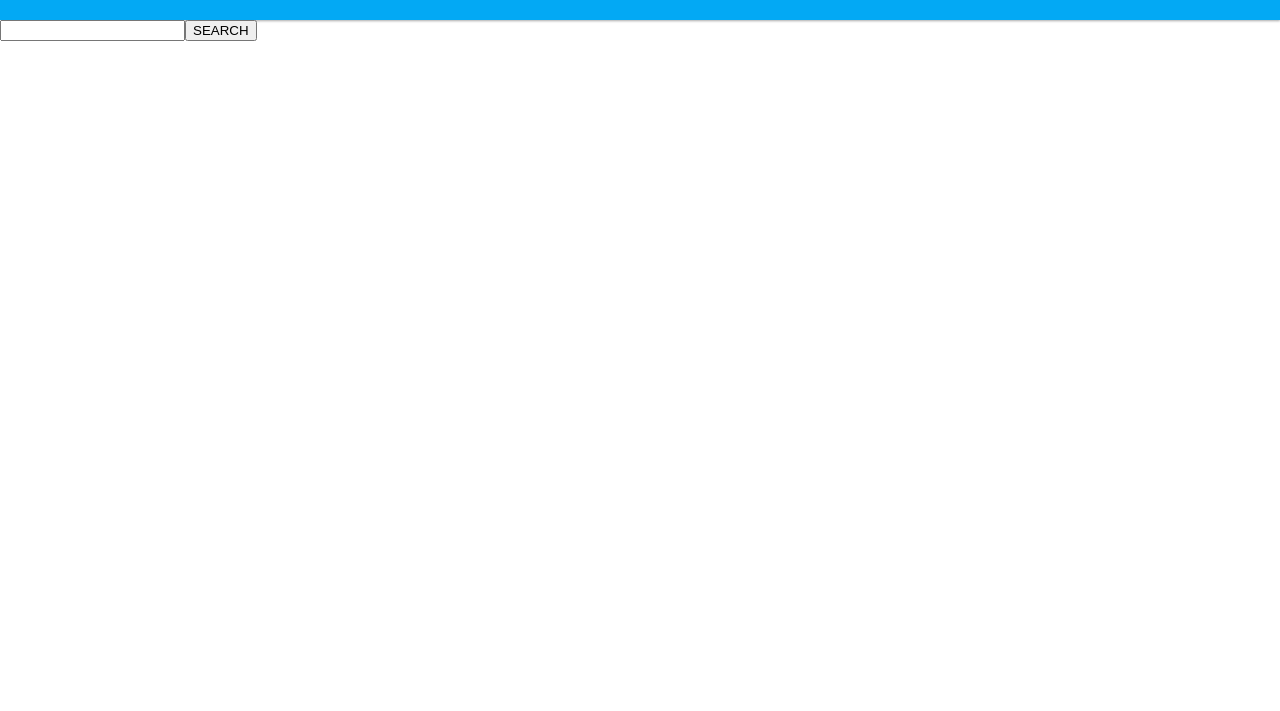
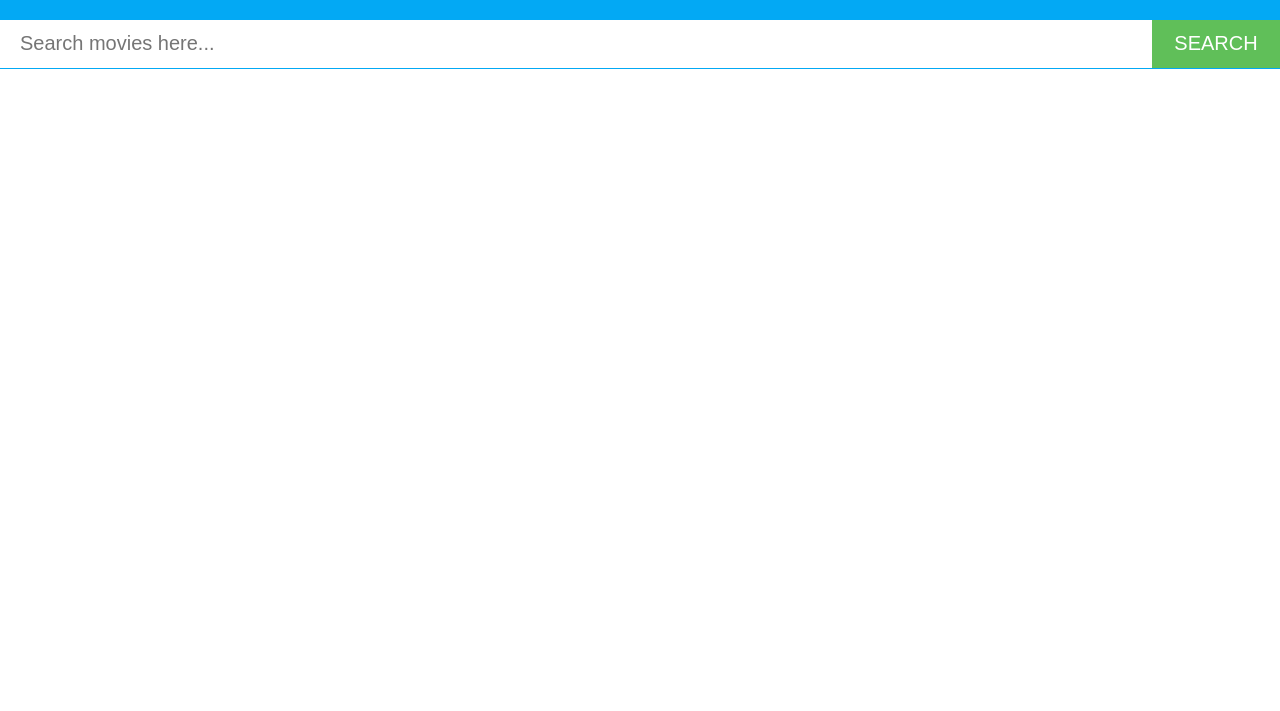
Before and after one commit to mazikwyry/movie-db-browser, a website built with webpack: page index.html in a window 1280 px wide. Shown: the part 89-800 px from the top of the page. Built offline with nearby package versions, Linux system fonts and the light colour scheme.

Commit message:
Some styling (just to make it usable)

```diff
--- a/css/styles.css
+++ b/css/styles.css
@@ -1,3 +1,4 @@
+
 body {
     font-family: 'Roboto', 'Sans Serif';
     font-size: 16px;
@@ -8,5 +9,52 @@ body {
 header {
     background-color: #03A9F4;
     padding: 14px;
-    box-shadow: 0 1px 3px rgba(0,0,0,0.12), 0 1px 2px rgba(0,0,0,0.24);
+    color: #fff;
 }
+
+
+form{
+  width: 100%;
+}
+
+form input{
+  box-sizing: border-box;
+  border:0;
+  padding: 0 20px;
+  display: inline-block;
+  width: 90%;
+  height: 49px;
+  border-bottom: 1px solid #03A9F4;
+  font-size: 20px;
+
+}
+
+form button{
+  border: 0;
+  box-sizing: border-box;
+  background: #60bf59;
+  color: #fff;
+  display: inline-block;
+  width: 10%;
+  font-size: 20px;
+  height: 49px;
+  border-bottom: 1px solid #03A9F4;
+}
+
+
+.movie_list{
+  padding: 20px;
+}
+
+.movie_list li{
+  margin-bottom: 5px;
+}
+
+.pagination{
+  margin: 20px auto;
+  text-align: center;
+}
+
+.pagination button{
+  margin: 0 5px;
+}
--- a/index.html
+++ b/index.html
@@ -9,8 +9,8 @@
   <header>
     <h1>Movie DB</h1>
   </header>
-  <from action='#' id="form"></from>
-  <div id="movie_list"></div>
+  <form action='#' id="form"></form>
+  <div id="movie_list" class="movie_list"></div>
 
   <script src="build/app.bundle.js"></script>
 </body>
--- a/js/components/Movie.js
+++ b/js/components/Movie.js
@@ -1,16 +1,16 @@
 class Movie {
   constructor(title, release_date, overview, poster_path) {
     this.title = title;
-    this.release_date = release_date;
+    this.release_year = release_date.substring(0, 4);
     this.overview = overview;
     this.poster_path = poster_path;
   }
 
   render(){
-    const {title, release_date, overview, poster_path} = this;
+    const {title, release_year, overview, poster_path} = this;
     const movieElement = document.createElement('LI');
 
-    const movieDetails = `${title}(${release_date}), ${overview}`;
+    const movieDetails = `${title} (${release_year}), ${overview}`;
     movieElement.appendChild(document.createTextNode(movieDetails));
     return movieElement;
   }
--- a/js/components/MoviesList.js
+++ b/js/components/MoviesList.js
@@ -26,13 +26,15 @@ class MoviesList {
 
     this.clear();
     const { movies, movieList, currentPage, lastPage, onPageChange } = this;
+    const paginator = new Paginator(currentPage, lastPage, onPageChange);
 
-    const paginator = new Paginator(currentPage, lastPage, onPageChange);
     movieList.appendChild(paginator.render());
 
     movies.map((movie) => {
       movieList.appendChild(movie.render());
     })
+
+    movieList.appendChild(paginator.render());
   }
 }
 
--- a/js/components/Paginator.js
+++ b/js/components/Paginator.js
@@ -31,6 +31,7 @@ class Paginator {
     const { currentPage, lastPage } = this;
 
     const pagination = document.createElement('DIV');
+    pagination.className = 'pagination';
     pagination.appendChild(this.previousPageButton());
     pagination.appendChild(document.createTextNode(`${currentPage}/${lastPage}`));
     pagination.appendChild(this.nextPageButton());
--- a/js/components/SearchForm.js
+++ b/js/components/SearchForm.js
@@ -7,6 +7,7 @@ class SearchForm {
     const that = this;
     const form = document.getElementById('form');
     const input = document.createElement("INPUT");
+    input.setAttribute('placeholder', 'Search movies here...');
     const button = document.createElement("BUTTON");
     button.appendChild(document.createTextNode("SEARCH"));
 
```
